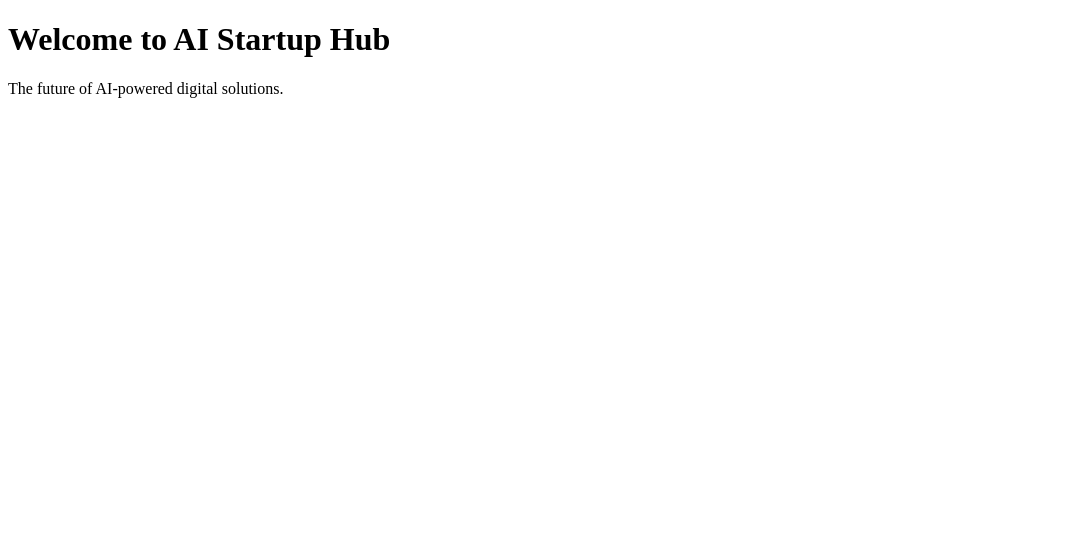
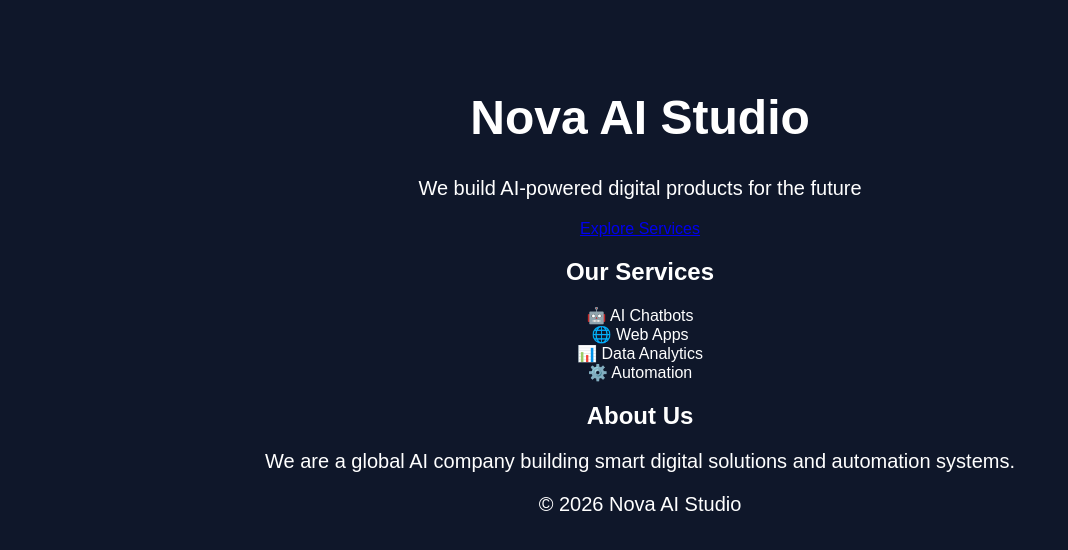
Before and after one commit to amalmkhair2211-spec/ai-startup, a Flask app: page / in a window 1280 px wide. Shown: the top 550 px of the page, without its empty margins (0-1068 px from the left). Run offline with Flask 3, Linux system fonts and the light colour scheme.

Commit message:
Revamp landing page for Nova AI Studio

```diff
--- a/templates/landing.html
+++ b/templates/landing.html
@@ -1,12 +1,37 @@
 <!DOCTYPE html>
 <html lang="en">
 <head>
-    <meta charset="UTF-8">
-    <meta name="viewport" content="width=device-width, initial-scale=1.0">
-    <title>AI Startup Hub</title>
+  <meta charset="UTF-8">
+  <title>Nova AI Studio</title>
+  <link rel="stylesheet" href="{{ url_for('static', filename='style.css') }}">
 </head>
+
 <body>
-    <h1>Welcome to AI Startup Hub</h1>
-    <p>The future of AI-powered digital solutions.</p>
+
+<header class="hero">
+  <h1>Nova AI Studio</h1>
+  <p>We build AI-powered digital products for the future</p>
+  <a href="#services" class="btn">Explore Services</a>
+</header>
+
+<section id="services" class="section">
+  <h2>Our Services</h2>
+  <div class="grid">
+    <div class="card">🤖 AI Chatbots</div>
+    <div class="card">🌐 Web Apps</div>
+    <div class="card">📊 Data Analytics</div>
+    <div class="card">⚙️ Automation</div>
+  </div>
+</section>
+
+<section class="section dark">
+  <h2>About Us</h2>
+  <p>We are a global AI company building smart digital solutions and automation systems.</p>
+</section>
+
+<footer>
+  <p>© 2026 Nova AI Studio</p>
+</footer>
+
 </body>
 </html>
```
